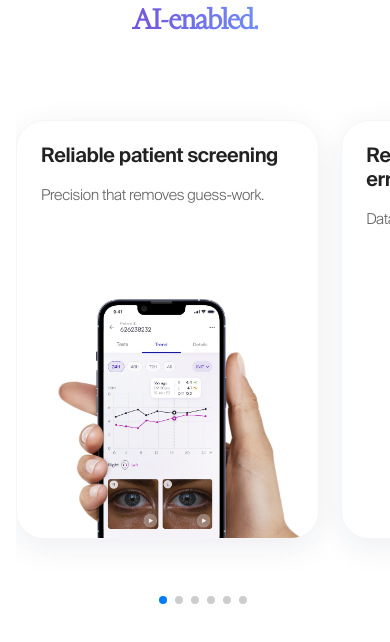
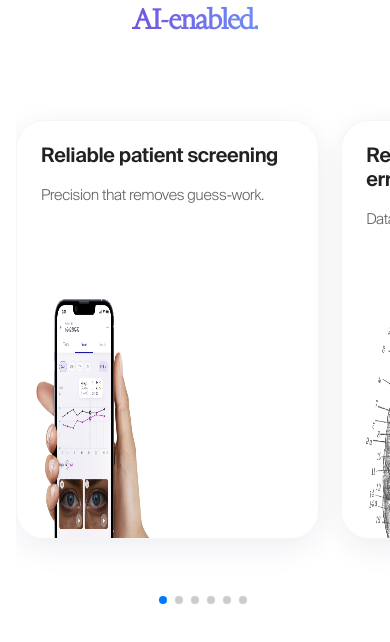
Before and after one commit to EniuK/solvemedTest, a Next.js app: page / in a window 390 px wide. Shown: the part 6826-7468 px from the top of the page. Built offline with nearby package versions, Linux system fonts and the light colour scheme.

Commit message:
fix appcards

```diff
--- a/src/components/HomeCarousels/AppCards.tsx
+++ b/src/components/HomeCarousels/AppCards.tsx
@@ -141,7 +141,7 @@ const AppCards = () => {
                   </Box>
 
                   <Box mb={-1}>
-                    <Image src={e.src} width={isMobileView ? 301 : 356} height={isMobileView ? 301 : 360} alt={e.title} priority />
+                    <Image src={e.src} width={isMobileView ? 140 : 356} height={isMobileView ? 301 : 360} alt={e.title} priority />
                   </Box>
                 </Box>
               </SwiperSlide>
```
